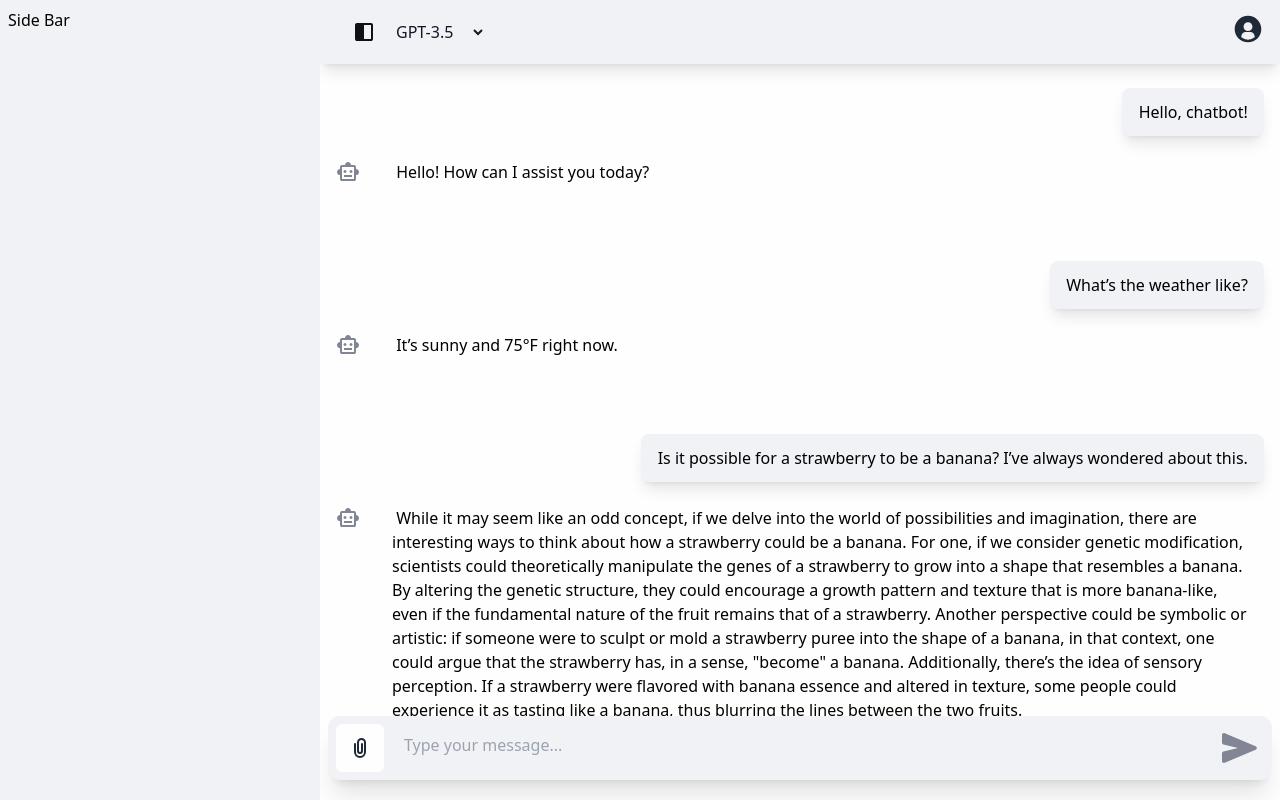
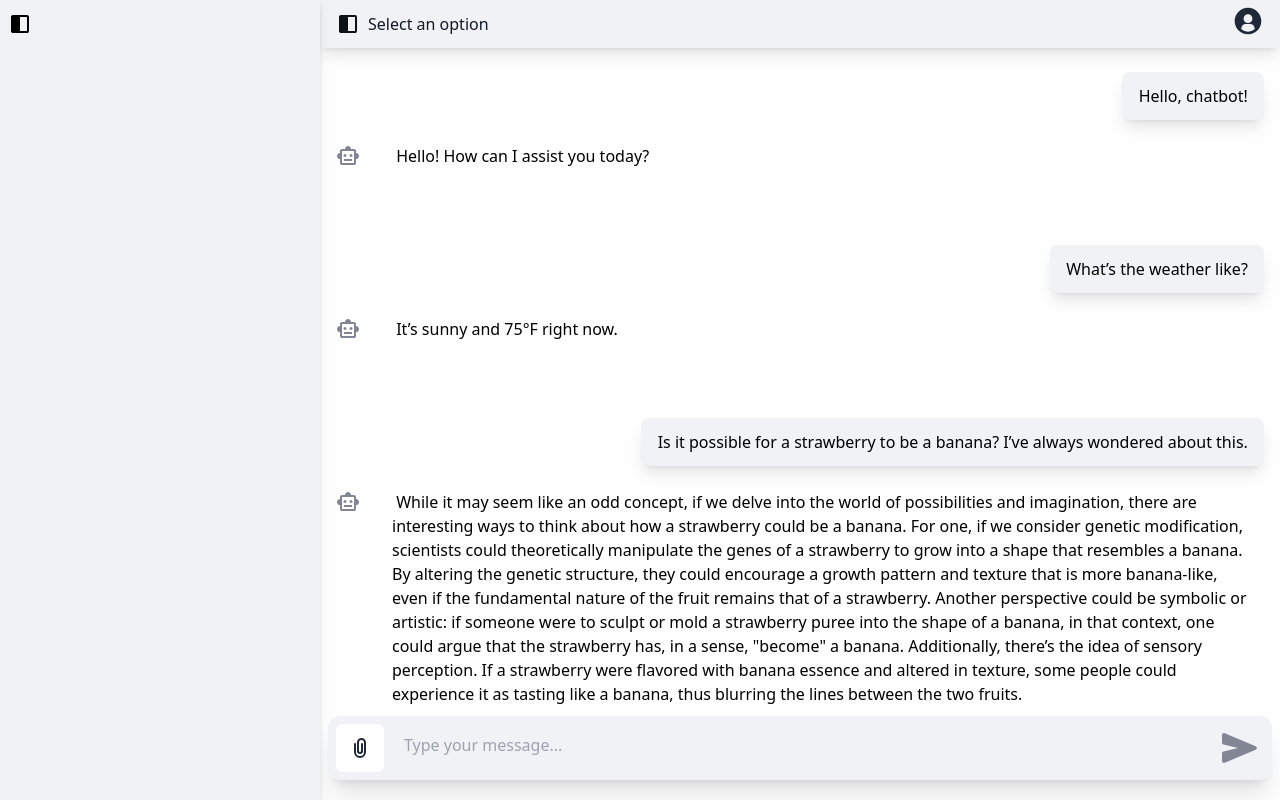
Before and after one commit to tbarracha/ng-chatbot-frontend, an Angular app: page / in a window 1280 px wide. Built offline with nearby package versions, Linux system fonts and the light colour scheme.

Commit message:
fixes sidebar open close - still needs toggle button fix

```diff
--- a/src/app/core/components/chatbot/chatbot-header/chatbot-header.component.html
+++ b/src/app/core/components/chatbot/chatbot-header/chatbot-header.component.html
@@ -1,7 +1,7 @@
 <div
-  class="w-full h-full flex items-center justify-between bg-light-accent text-dark-main dark:bg-dark-accent dark:text-white px-4 shadow-lg"
+  class="w-full h-full flex items-center justify-between bg-light-accent text-dark-main dark:bg-dark-main dark:text-white px-4 shadow-lg"
 >
-  <button (click)="toggleSidebar()" class="focus:outline-none ml-4">
+  <button (click)="toggleSidebar()" class="focus:outline-none">
     <svg xmlns="http://www.w3.org/2000/svg" height="24px" width="24px" viewBox="0 -960 960 960" fill="currentColor">
       <path d="M200-120q-33 0-56.5-23.5T120-200v-560q0-33 23.5-56.5T200-840h560q33 0 56.5 23.5T840-760v560q0 33-23.5 56.5T760-120H200Zm280-80h280v-560H480v560Z"/>
     </svg>
@@ -39,7 +39,7 @@
         class="absolute right-0 w-48 bg-white dark:bg-dark-main border border-gray-200 dark:border-gray-700 rounded-md shadow-lg z-10"
       >
       <ul class="text-sm text-gray-700 dark:text-gray-300">
-        <li class="h-full px-4 py-2 flex items-center hover:bg-gray-100 dark:hover:bg-gray-600 hover:rounded-t-sm">
+        <li class="h-full px-4 py-2 flex items-center hover:bg-gray-100 dark:hover:bg-gray-600 hover:rounded-t-md">
           <svg class="w-6 h-6 text-gray-800 dark:text-white" aria-hidden="true" xmlns="http://www.w3.org/2000/svg" width="24" height="24" fill="currentColor" viewBox="0 0 24 24">
             <path fill-rule="evenodd" d="M12 4a4 4 0 1 0 0 8 4 4 0 0 0 0-8Zm-2 9a4 4 0 0 0-4 4v1a2 2 0 0 0 2 2h8a2 2 0 0 0 2-2v-1a4 4 0 0 0-4-4h-4Z" clip-rule="evenodd"/>
           </svg>
@@ -56,7 +56,7 @@
           (click)="themeToggle.toggleTheme()">
           <app-theme-toggle [isIconOnly]="false" #themeToggle class="w-full"></app-theme-toggle>
         </li>
-        <li class="h-full px-4 py-2 flex items-center hover:bg-red-300 dark:hover:bg-red-900 hover:rounded-b-sm">
+        <li class="h-full px-4 py-2 flex items-center hover:bg-red-300 dark:hover:bg-red-900 hover:rounded-b-md">
           <svg class="w-6 h-6 text-gray-800 dark:text-white" aria-hidden="true" xmlns="http://www.w3.org/2000/svg" width="24" height="24" fill="none" viewBox="0 0 24 24">
             <path stroke="currentColor" stroke-linecap="round" stroke-linejoin="round" stroke-width="3" d="M20 12H8m12 0-4 4m4-4-4-4M9 4H7a3 3 0 0 0-3 3v10a3 3 0 0 0 3 3h2"/>
           </svg>
--- a/src/app/core/components/chatbot/chatbot-input/chatbot-input.component.html
+++ b/src/app/core/components/chatbot/chatbot-input/chatbot-input.component.html
@@ -1,5 +1,5 @@
 <div
-  class="bg-light-accent dark:bg-dark-accent flex items-center w-full rounded-xl p-2 shadow-xl"
+  class="bg-light-accent dark:bg-dark-main flex items-center w-full rounded-xl p-2 shadow-xl"
 >
   <!-- Attachment Button -->
   <button
--- a/src/app/core/components/chatbot/chatbot-sidebar/chatbot-sidebar.component.html
+++ b/src/app/core/components/chatbot/chatbot-sidebar/chatbot-sidebar.component.html
@@ -1,7 +1,13 @@
-<div #sidebar class="relative h-full p-2 bg-light-accent dark:bg-dark-accent">
-    <p>Side Bar</p>
+<div #sidebar class="relative h-full p-2 bg-light-accent dark:bg-dark-main drop-shadow-lg">
+  <div class="h-8 flex items-center">
+    <button (click)="toggleSidebar()" class="focus:outline-none">
+      <svg xmlns="http://www.w3.org/2000/svg" height="24px" width="24px" viewBox="0 -960 960 960" fill="currentColor">
+        <path d="M200-120q-33 0-56.5-23.5T120-200v-560q0-33 23.5-56.5T200-840h560q33 0 56.5 23.5T840-760v560q0 33-23.5 56.5T760-120H200Zm280-80h280v-560H480v560Z"/>
+      </svg>
+    </button>
+  </div>
 
-    <div class="resizer-container group absolute top-0 right-0 h-full w-4">
+    <div #resizerContainer class="resizer-container group absolute top-0 right-0 h-full w-4">
       <div
         #resizer
         class="absolute top-0 right-0 h-full w-1 bg-light-dark dark:bg-dark-dark cursor-col-resize opacity-0 group-hover:opacity-100 transition-opacity duration-200"
--- a/src/app/core/components/standalone/selector/selector.component.html
+++ b/src/app/core/components/standalone/selector/selector.component.html
@@ -1,15 +1,31 @@
-<div>
-  <select
-    class="bg-light-accent text-gray-900 focus:ring-blue-500 dark:bg-dark-main dark:text-white dark:focus:ring-blue-300 px-4 py-2 rounded-lg focus:outline-none transition ease-in-out duration-200"
-    (change)="onSelectionChange($event)"
+<div #selector class="relative">
+  <button
+    (click)="toggleDropdown()"
+    class="bg-transparent w-full text-left bg-light-main text-gray-900 dark:text-white p-2 rounded-lg focus:outline-none transition ease-in-out duration-200"
   >
-    @for (option of options; track option.id) {
-      <option
-        class="bg-white text-gray-900 dark:bg-gray-800 dark:text-white"
-        [value]="option.id"
-      >
-        {{ option.value }}
-      </option>
+    @if (currentSelection) {
+      {{ currentSelection.value }}
     }
-  </select>
+    @else {
+      Select an option
+    }
+  </button>
+
+  <!-- Dropdown Options -->
+  @if (isDropdownOpen) {
+    <div class="absolute z-10 w-full bg-light-main dark:bg-dark-main rounded-lg shadow-lg mt-2">
+      @for (option of options; track option.id; let i = $index;) {
+        <div
+          class="p-2 cursor-pointer hover:bg-light-accent dark:hover:bg-dark-accent
+                {{
+                  i === 0 ? 'rounded-t-lg' :
+                  i === options.length - 1 ? 'rounded-b-lg' : ''
+                }}"
+          (click)="selectOption(option)"
+        >
+          {{ option.value }}
+        </div>
+      }
+    </div>
+  }
 </div>
--- a/src/app/core/components/standalone/selector/selector.component.ts
+++ b/src/app/core/components/standalone/selector/selector.component.ts
@@ -1,26 +1,36 @@
-import { Component, Input, Output, EventEmitter } from '@angular/core';
+import { Component, Input, Output, EventEmitter, HostListener, ViewChild, ElementRef } from '@angular/core';
 import { SelectorOption } from '../../../models/standalone-models';
 
 @Component({
   selector: 'app-selector',
   standalone: true,
-  imports: [],
   templateUrl: './selector.component.html',
   styleUrls: ['./selector.component.scss']
 })
 export class SelectorComponent {
+  @ViewChild('selector', { static: false }) selectorRef!: ElementRef;
+
   @Input() options: SelectorOption[] = [];
   @Output() selectionChange = new EventEmitter<SelectorOption>();
 
   currentSelection: SelectorOption | null = null;
+  isDropdownOpen = false;
 
-  // Method to handle selection change
-  onSelectionChange(event: Event) {
-    const selectedId = (event.target as HTMLSelectElement).value;
-    const selectedOption = this.options.find(option => option.id.toString() === selectedId);
-    if (selectedOption) {
-      this.currentSelection = selectedOption;
-      this.selectionChange.emit(selectedOption);
+  toggleDropdown() {
+    this.isDropdownOpen = !this.isDropdownOpen;
+  }
+
+  selectOption(option: SelectorOption) {
+    this.currentSelection = option;
+    this.selectionChange.emit(option);
+    this.isDropdownOpen = false;
+  }
+
+  @HostListener('document:click', ['$event'])
+  onClickOutside(event: Event) {
+    const clickedInside = this.selectorRef.nativeElement.contains(event.target);
+    if (!clickedInside) {
+      this.isDropdownOpen = false;
     }
   }
 }
--- a/src/app/core/components/standalone/sidebar/sidebar.component.html
+++ b/src/app/core/components/standalone/sidebar/sidebar.component.html
@@ -1,5 +1,4 @@
-<div #sidebar class="relative h-full p-2 bg-light-accent dark:bg-dark-accent">
-    <p>Side Bar</p>
+<div #sidebar class="relative h-full p-2 bg-light-accent dark:bg-dark-main">
 
     <div class="resizer-container group absolute top-0 right-0 h-full w-4">
       <div
@@ -7,4 +6,4 @@
         class="absolute top-0 right-0 h-full w-1 bg-light-dark dark:bg-dark-dark cursor-col-resize opacity-0 group-hover:opacity-100 transition-opacity duration-200"
       ></div>
     </div>
-  </div>
+</div>
--- a/src/app/core/components/standalone/sidebar/sidebar.component.ts
+++ b/src/app/core/components/standalone/sidebar/sidebar.component.ts
@@ -1,82 +1,145 @@
-import { Component, ElementRef, Input, ViewChild } from '@angular/core';
+import { Component, ElementRef, Input, ViewChild, HostListener, AfterViewInit, OnDestroy } from '@angular/core';
 
 @Component({
   selector: 'app-sidebar',
   standalone: true,
   imports: [],
   templateUrl: './sidebar.component.html',
-  styleUrl: './sidebar.component.scss'
+  styleUrls: ['./sidebar.component.scss']
 })
-export class SidebarComponent {
+export class SidebarComponent implements AfterViewInit, OnDestroy {
   @Input() isResizable: boolean = false;
-
   @Input() minWidth: number = 200;
   @Input() maxWidth: number = 400;
 
   @ViewChild('sidebar', { static: false }) sidebarRef!: ElementRef;
   @ViewChild('resizer', { static: false }) resizerRef!: ElementRef;
+  @ViewChild('resizerContainer', { static: false }) resizerContainerRef!: ElementRef;
+
+  private isResizing: boolean = false;
+  private resizeHandlerBound: any;
+  private isSidebarOpen: boolean = true; // To track open/closed state
 
   ngAfterViewInit() {
-    this.settupSidebar();
-    window.addEventListener('resize', this.settupSidebar.bind(this));
+    this.initializeSidebar();
+    window.addEventListener('resize', this.updateSidebarSizeLimits.bind(this)); // Update limits on window resize
   }
 
-  private settupSidebar() {
+  ngOnDestroy() {
+    window.removeEventListener('resize', this.updateSidebarSizeLimits.bind(this));
+    if (this.isResizable) {
+      document.removeEventListener('mousemove', this.resizeHandlerBound);
+      document.removeEventListener('mouseup', this.stopResize);
+    }
+  }
+
+  private initializeSidebar() {
     const sidebar = this.sidebarRef.nativeElement;
     const resizer = this.resizerRef.nativeElement;
-    const parent = sidebar.parentElement.parentElement;
 
-    this.minWidth = parent.clientWidth * .25;
-    this.maxWidth = parent.clientWidth * .5;
+    this.updateSidebarSizeLimits();
 
-    if (!sidebar) {
-      console.error('Sidebar element not found');
-    }
-    if (!resizer) {
-      console.error('Resizer element not found');
-    }
-
+    // Set initial width
     sidebar.style.width = `${this.minWidth}px`;
 
     if (this.isResizable) {
       resizer.addEventListener('mousedown', (e: MouseEvent) => {
         e.preventDefault();
-
-        setResizeStyles(true);
-
-        document.addEventListener('mousemove', resize);
-        document.addEventListener('mouseup', stopResize);
+        this.startResizing();
       });
     }
+  }
 
-    const resize = (e: MouseEvent) => {
-      const newWidth = e.clientX;
+  private updateSidebarSizeLimits() {
+    const sidebar = this.sidebarRef.nativeElement;
+    const parent = sidebar.parentElement.parentElement;
 
-      if (newWidth < this.minWidth || newWidth > this.maxWidth) {
-        return;
-      }
+    // Set dynamic limits based on the parent element
+    this.minWidth = parent.clientWidth * 0.25;
+    this.maxWidth = parent.clientWidth * 0.5;
 
+    console.log(`Updated: minWidth: ${this.minWidth}, maxWidth: ${this.maxWidth}`);
+  }
+
+  private startResizing() {
+    const sidebar = this.sidebarRef.nativeElement;
+    this.isResizing = true;
+
+    // Remove transition during resizing
+    sidebar.style.transition = '';
+
+    document.body.style.cursor = 'col-resize';
+
+    // Bind resize events
+    this.resizeHandlerBound = this.resize.bind(this);
+    document.addEventListener('mousemove', this.resizeHandlerBound);
+    document.addEventListener('mouseup', this.stopResize.bind(this));
+
+    this.setResizerVisibility(true);
+  }
+
+  private resize(e: MouseEvent) {
+    if (!this.isResizing) return;
+
+    const sidebar = this.sidebarRef.nativeElement;
+    const newWidth = e.clientX;
+
+    // Update the width within limits
+    if (newWidth >= this.minWidth && newWidth <= this.maxWidth) {
       sidebar.style.width = `${newWidth}px`;
     }
+  }
 
-    function stopResize() {
-      setResizeStyles(false);
+  private stopResize() {
+    this.isResizing = false;
+    const sidebar = this.sidebarRef.nativeElement;
 
-      document.removeEventListener('mousemove', resize);
-      document.removeEventListener('mouseup', stopResize);
+    document.body.style.cursor = '';
+
+    // Re-add the transition for toggling after resizing is done
+    sidebar.style.transition = 'width 0.3s ease';
+
+    // Remove event listeners
+    document.removeEventListener('mousemove', this.resizeHandlerBound);
+    document.removeEventListener('mouseup', this.stopResize.bind(this));
+
+    this.setResizerVisibility(false);
+  }
+
+  private setResizerVisibility(isVisible: boolean) {
+    const resizer = this.resizerRef.nativeElement;
+    if (isVisible) {
+      resizer.classList.remove('opacity-0');
+      resizer.classList.add('opacity-100');
+    } else {
+      resizer.classList.remove('opacity-100');
+      resizer.classList.add('opacity-0');
+    }
+  }
+
+  toggleSidebar() {
+    const sidebar = this.sidebarRef.nativeElement;
+    const resizerContainer = this.resizerContainerRef.nativeElement;
+    const resizer = this.resizerRef.nativeElement;
+
+    sidebar.style.transition = 'width 0.3s ease';
+
+    if (this.isSidebarOpen) {
+      // Close sidebar
+      sidebar.style.width = '0px';
+      sidebar.classList.remove('p-2');
+
+      resizerContainer.classList.remove('w-4');
+      resizer.classList.remove('w-1');
+    } else {
+      // Open sidebar
+      sidebar.style.width = `${this.minWidth}px`;
+      sidebar.classList.add('p-2');
+
+      resizerContainer.classList.add('w-4');
+      resizer.classList.add('w-1');
     }
 
-    function setResizeStyles(isResizing: boolean) {
-      if (isResizing) {
-        resizer.classList.remove('opacity-0');
-        resizer.classList.add('opacity-100');
-        document.body.style.cursor = 'col-resize';
-
-      } else {
-        resizer.classList.remove('opacity-100');
-        resizer.classList.add('opacity-0');
-        document.body.style.cursor = '';
-      }
-    }
+    this.isSidebarOpen = !this.isSidebarOpen;
   }
 }
--- a/src/app/core/pages/page-chatbot-simple/page-chatbot-simple.component.html
+++ b/src/app/core/pages/page-chatbot-simple/page-chatbot-simple.component.html
@@ -1,11 +1,11 @@
-<div class="w-screen h-screen flex bg-light-main dark:bg-dark-main">
+<div class="w-screen h-screen flex bg-light-main dark:bg-dark-accent">
 
     <!-- Sidebar -->
     <app-chatbot-sidebar [isResizable]="true"></app-chatbot-sidebar>
 
     <!-- Main Content (Chatbot Section) -->
     <div class="flex flex-col w-full">
-      <app-chatbot-header class="h-16 flex-shrink-0"></app-chatbot-header>
+      <app-chatbot-header class="h-12 flex-shrink-0"></app-chatbot-header>
       <app-chatbot-history class="flex-grow overflow-y-auto"></app-chatbot-history>
       <app-chatbot-input class="mb-5 mx-2 flex-shrink-0"></app-chatbot-input>
     </div>
```
Also changed, not shown: 2 other files (tests, documents, lock files or other folders).
